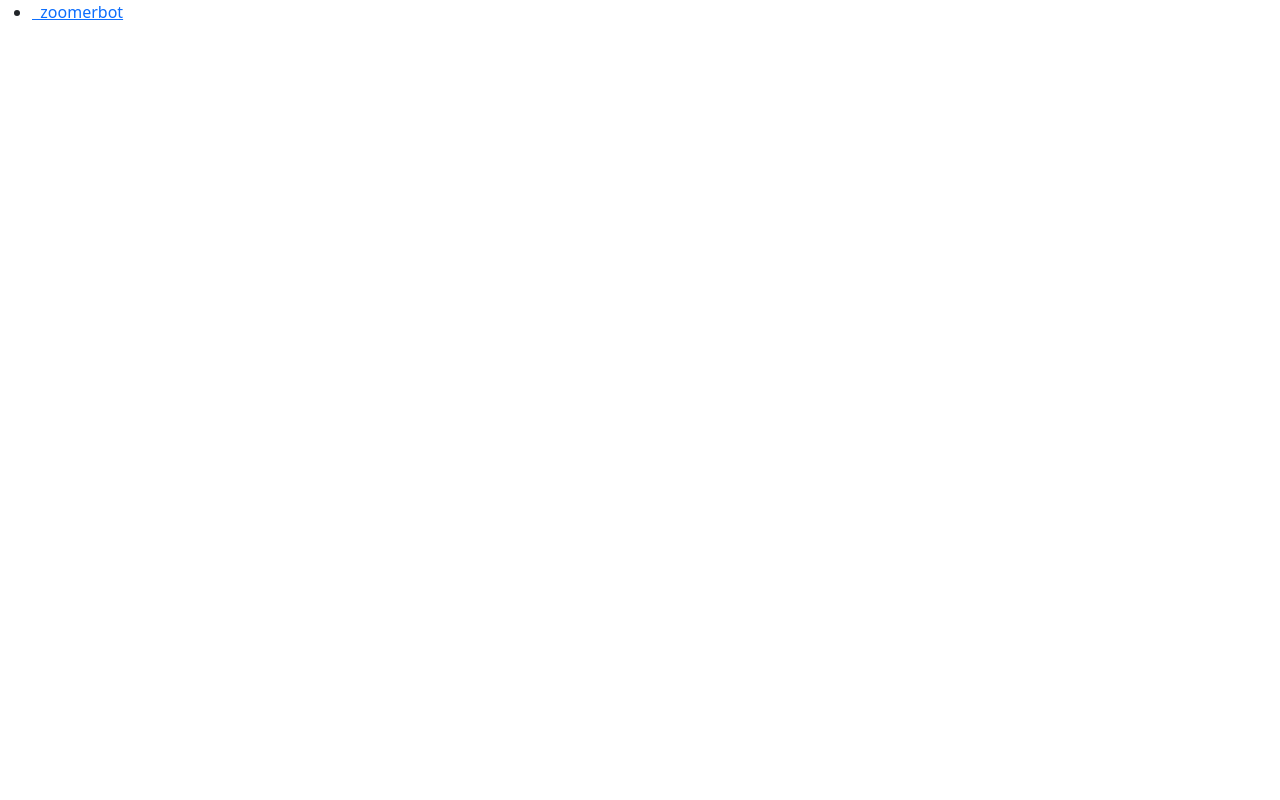
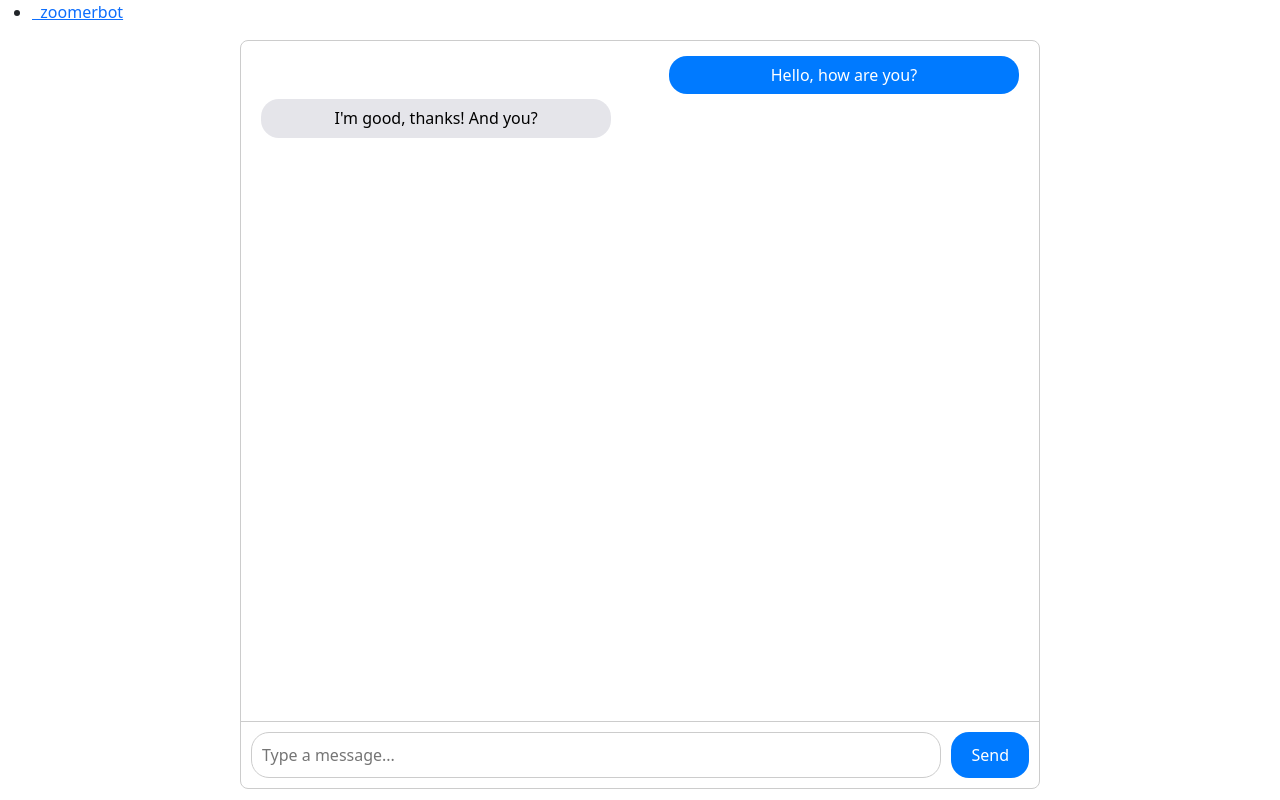
Before and after one commit to adrimsaav/zoomerbot, a Django app: page / in a window 1280 px wide. Before the commit the page is almost empty. Run offline with Django 4.2, Linux system fonts and the light colour scheme.

Commit message:
fix chatbox height and input position

```diff
--- a/main_app/static/css/style.css
+++ b/main_app/static/css/style.css
@@ -1,3 +1,77 @@
 body {
     background-color: white;
 }
+
+.home-chat-container {
+    width: 100%;
+    max-width: 800px;
+    margin: auto;
+    background-color: white;
+    border: 1px solid #ccc;
+    border-radius: 8px;
+    overflow: hidden;
+    display: flex;
+    flex-direction: column;
+}
+
+.home-messages {
+    padding: 10px;
+    height: 85vh;
+    overflow-y: auto;
+}
+
+.home-message {
+    width: 45%;
+    max-width: 55%;
+    color: white;
+    padding: 8px 10px;
+    margin: 5px;
+    border-radius: 18px;
+    line-height: 1.4;
+    font-size: 16px;
+    text-align: center;
+}
+
+.home-sent {
+    background-color: #007aff;
+    margin-left: auto;
+    margin-right: 10px;
+}
+
+.home-received {
+    background-color: #e5e5ea;
+    color: black;
+    margin-left: 10px;
+}
+
+
+.home-input-area {
+    border-top: 1px solid #ccc;
+    padding: 10px;
+    display: flex;
+}
+
+.home-input-area input {
+    flex-grow: 1;
+    padding: 10px;
+    margin-right: 10px;
+    border: 1px solid #ccc;
+    border-radius: 18px;
+}
+
+.home-input-area button {
+    background-color: #007aff;
+    color: white;
+    border: none;
+    padding: 10px 20px;
+    border-radius: 18px;
+    cursor: pointer;
+}
+
+.home-input-area input:focus, .home-input-area button:focus {
+    outline: none;
+}
+
+.home-input-area button:hover {
+    background-color: #005ecb;
+}
--- a/main_app/templates/home.html
+++ b/main_app/templates/home.html
@@ -1,12 +1,19 @@
-<!DOCTYPE html>
-<html lang="en">
-<head>
-    <meta charset="UTF-8">
-    <meta name="viewport" content="width=device-width, initial-scale=1.0">
-    <title>zoomerbot</title>
-</head>
-<body>
-    {% extends 'base.html' %}
-    <h1>zoomerbot</h1>
-</body>
-</html>
+{% extends 'base.html' %}
+{% block content %}
+
+<div class="home-chat-container">
+    <div class="home-messages">
+        <div class="home-message home-sent">
+            Hello, how are you?
+        </div>
+        <div class="home-message home-received">
+            I'm good, thanks! And you?
+        </div>
+    </div>
+    <div class="home-input-area">
+        <input type="text" placeholder="Type a message...">
+        <button>Send</button>
+    </div>
+</div>
+
+{% endblock %}
```
